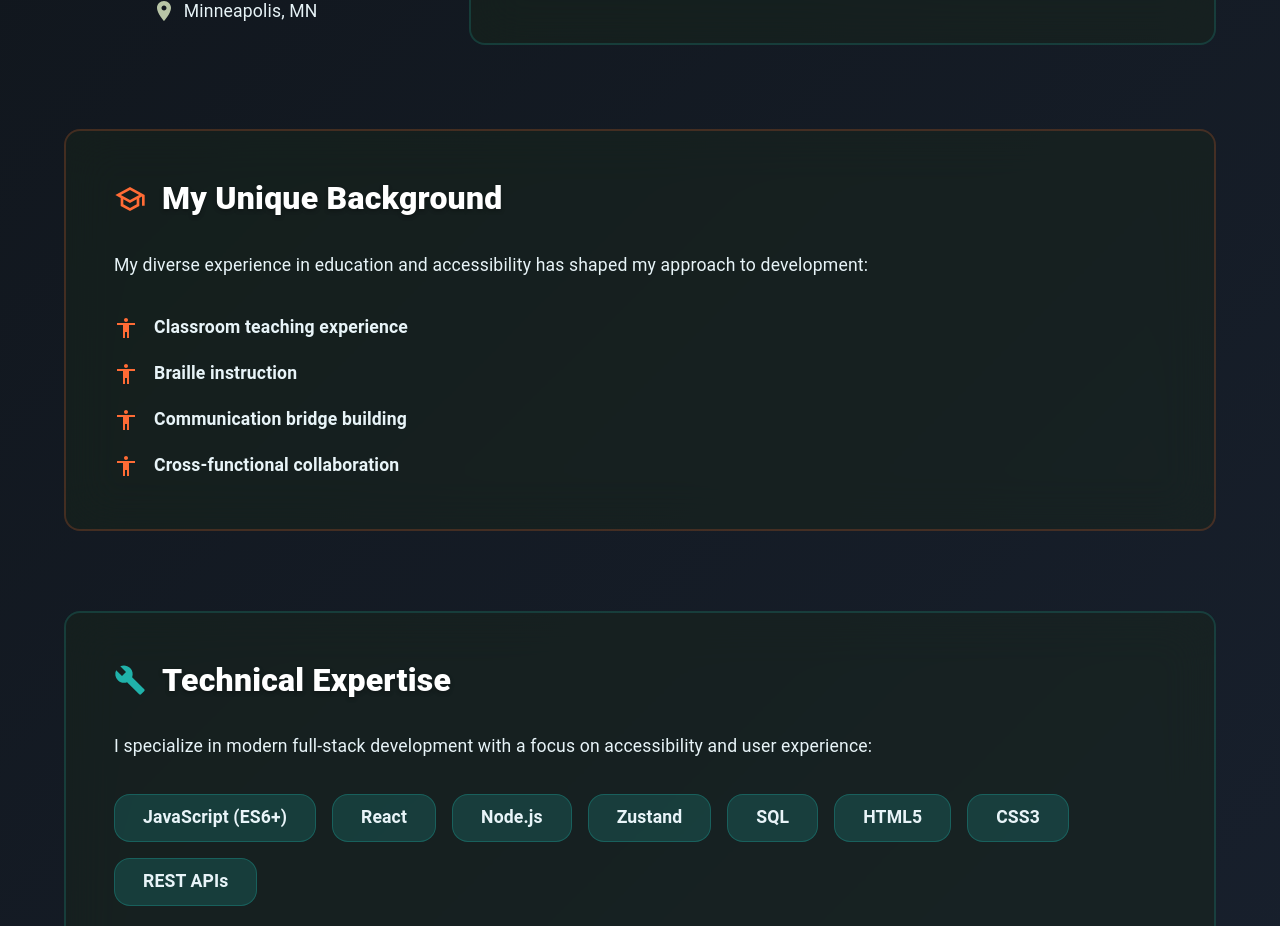
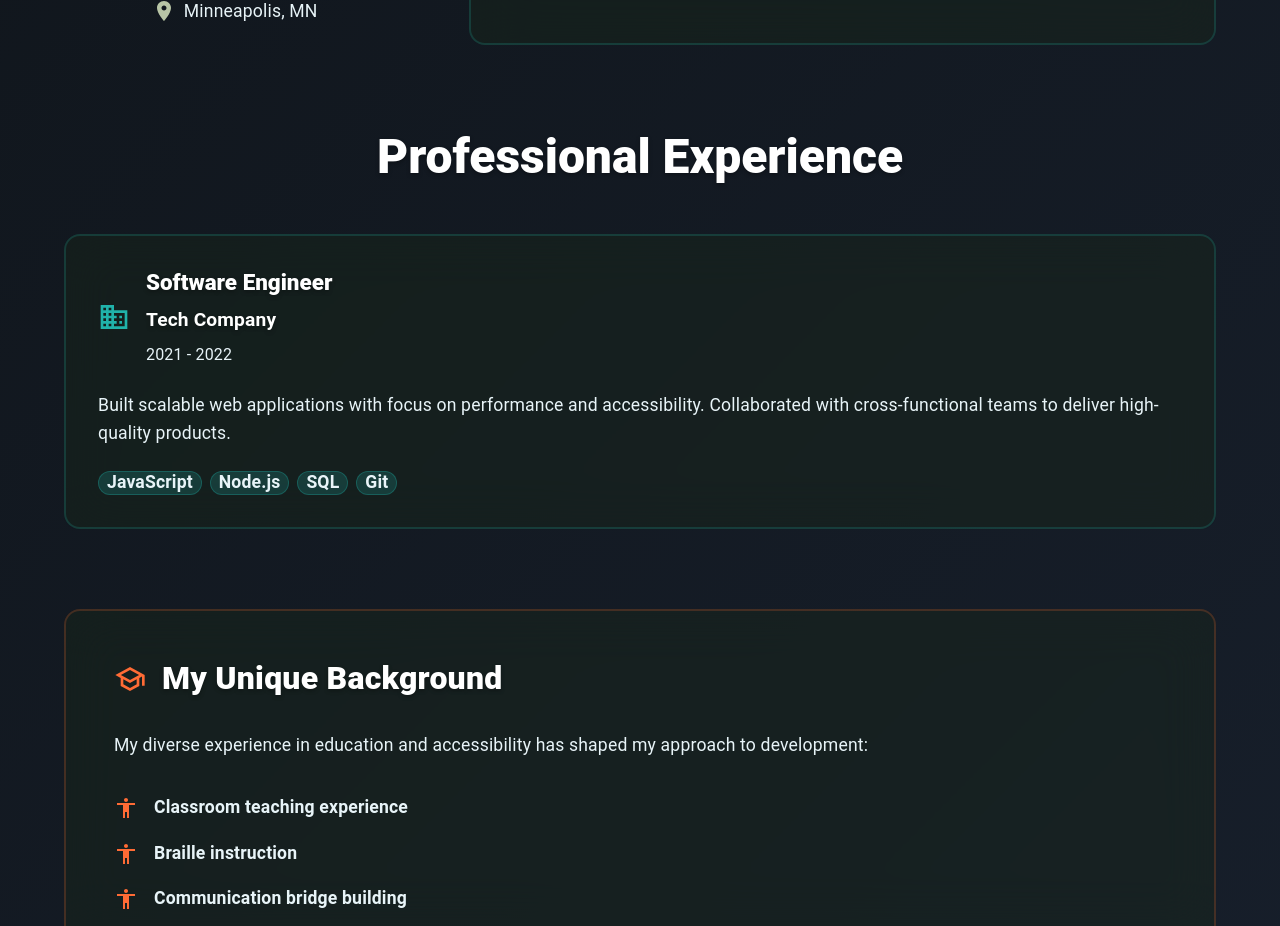
Before and after one commit to edelessa/portfolio, a React (Vite) app: page /about in a window 1280 px wide. Shown: the part 900-1826 px from the top of the page. Built offline with nearby package versions, Linux system fonts and the light colour scheme.

Commit message:
Added professional experience section with actual resume information

```diff
--- a/src/pages/About.jsx
+++ b/src/pages/About.jsx
@@ -14,6 +14,7 @@ import CoffeeIcon from '@mui/icons-material/Coffee';
 import SchoolOutlinedIcon from '@mui/icons-material/SchoolOutlined';
 import AccessibilityIcon from '@mui/icons-material/Accessibility';
 import GroupIcon from '@mui/icons-material/Group';
+import BusinessIcon from '@mui/icons-material/Business';
 
 const MotionBox = motion(Box);
 const MotionPaper = motion(Paper);
@@ -48,6 +49,16 @@ function About() {
     'Contributing to open source',
     'Exploring frontend frameworks',
     'Speaking at tech conferences'
+  ];
+
+  const experiences = [
+    {
+      title: 'Software Engineer',
+      company: 'Tech Company',
+      period: '2021 - 2022',
+      description: 'Built scalable web applications with focus on performance and accessibility. Collaborated with cross-functional teams to deliver high-quality products.',
+      skills: ['JavaScript', 'Node.js', 'SQL', 'Git']
+    }
   ];
 
   return (
@@ -184,11 +195,89 @@ function About() {
           </Grid>
         </Grid>
 
+        {/* Professional Experience Section */}
+        <MotionBox
+          initial={{ opacity: 0, y: 30 }}
+          animate={inView ? { opacity: 1, y: 0 } : {}}
+          transition={{ duration: 0.8, delay: 0.6 }}
+          sx={{ mb: 10 }}
+        >
+          <Typography
+            variant="h3"
+            sx={{
+              color: '#ffffff',
+              mb: 6,
+              textAlign: 'center',
+              fontWeight: 800,
+              fontSize: { xs: '2rem', md: '3rem' },
+            }}
+          >
+            Professional Experience
+          </Typography>
+          <Grid container spacing={4}>
+            {experiences.map((exp, index) => (
+              <Grid item xs={12} key={exp.title}>
+                <MotionPaper
+                  initial={{ opacity: 0, y: 30 }}
+                  animate={inView ? { opacity: 1, y: 0 } : {}}
+                  transition={{ duration: 0.6, delay: 0.8 + index * 0.2 }}
+                  elevation={0}
+                  sx={{
+                    p: 4,
+                    background: 'rgba(26, 42, 26, 0.4)',
+                    backdropFilter: 'blur(25px)',
+                    border: '2px solid rgba(32, 178, 170, 0.2)',
+                    borderRadius: 4,
+                    '&:hover': {
+                      borderColor: 'rgba(32, 178, 170, 0.4)',
+                      transform: 'translateY(-5px)',
+                    },
+                  }}
+                >
+                  <Box sx={{ display: 'flex', alignItems: 'center', gap: 2, mb: 3 }}>
+                    <BusinessIcon sx={{ color: '#20b2aa', fontSize: 32 }} />
+                    <Box>
+                      <Typography variant="h5" sx={{ color: '#ffffff', mb: 1, fontWeight: 800, fontSize: '1.4rem' }}>
+                        {exp.title}
+                      </Typography>
+                      <Typography variant="h6" sx={{ color: '#20b2aa', mb: 1, fontWeight: 700, fontSize: '1.2rem' }}>
+                        {exp.company}
+                      </Typography>
+                      <Typography variant="body2" sx={{ color: '#b8c5a6', fontSize: '1rem' }}>
+                        {exp.period}
+                      </Typography>
+                    </Box>
+                  </Box>
+                  <Typography variant="body1" sx={{ color: '#e8f4f8', mb: 3, lineHeight: 1.6, fontSize: '1.1rem' }}>
+                    {exp.description}
+                  </Typography>
+                  <Box sx={{ display: 'flex', flexWrap: 'wrap', gap: 1 }}>
+                    {exp.skills.map((skill) => (
+                      <Chip
+                        key={skill}
+                        label={skill}
+                        size="small"
+                        sx={{
+                          backgroundColor: 'rgba(32, 178, 170, 0.2)',
+                          color: '#20b2aa',
+                          border: '1px solid rgba(32, 178, 170, 0.3)',
+                          fontWeight: 600,
+                          fontSize: '0.9rem',
+                        }}
+                      />
+                    ))}
+                  </Box>
+                </MotionPaper>
+              </Grid>
+            ))}
+          </Grid>
+        </MotionBox>
+
         {/* Background Experience Section */}
         <MotionBox
           initial={{ opacity: 0, y: 30 }}
           animate={inView ? { opacity: 1, y: 0 } : {}}
-          transition={{ duration: 0.8, delay: 0.6 }}
+          transition={{ duration: 0.8, delay: 0.8 }}
           sx={{ mb: 10 }}
         >
           <Paper
@@ -227,7 +316,7 @@ function About() {
         <MotionBox
           initial={{ opacity: 0, y: 30 }}
           animate={inView ? { opacity: 1, y: 0 } : {}}
-          transition={{ duration: 0.8, delay: 0.8 }}
+          transition={{ duration: 0.8, delay: 1.0 }}
           sx={{ mb: 10 }}
         >
           <Paper
@@ -273,7 +362,7 @@ function About() {
         <MotionBox
           initial={{ opacity: 0, y: 30 }}
           animate={inView ? { opacity: 1, y: 0 } : {}}
-          transition={{ duration: 0.8, delay: 1.0 }}
+          transition={{ duration: 0.8, delay: 1.2 }}
           sx={{ mb: 10 }}
         >
           <Paper
@@ -315,7 +404,7 @@ function About() {
         <MotionBox
           initial={{ opacity: 0, y: 30 }}
           animate={inView ? { opacity: 1, y: 0 } : {}}
-          transition={{ duration: 0.8, delay: 1.2 }}
+          transition={{ duration: 0.8, delay: 1.4 }}
         >
           <Paper
             elevation={0}
```
